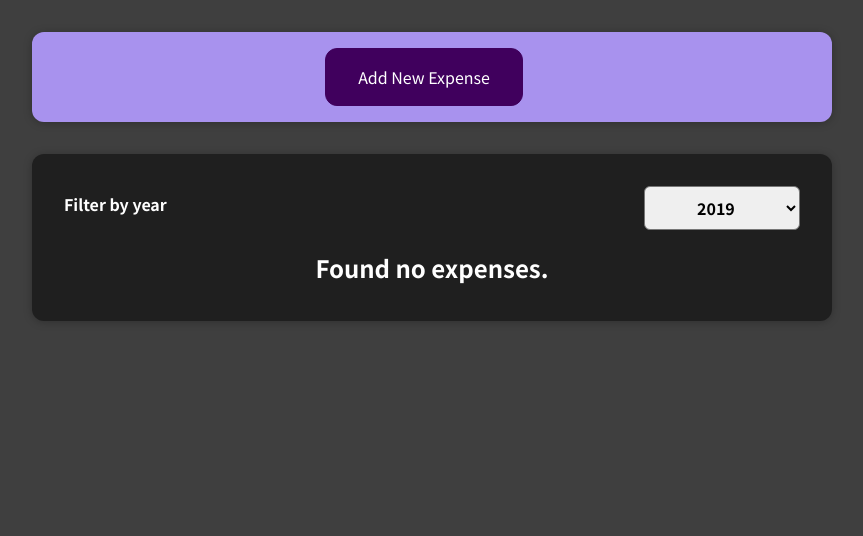
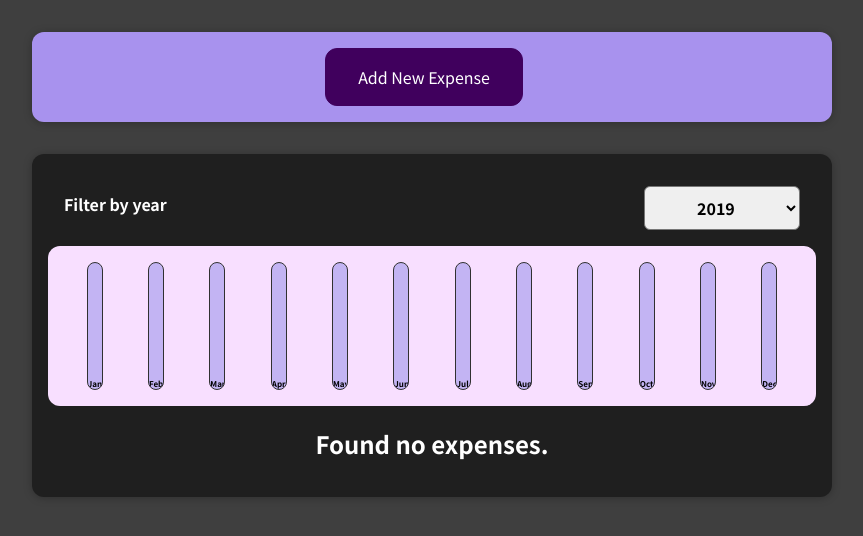
Before and after one commit to fredolivesantos/react-course, a React (Create React App) app: page / in a window 1280 px wide. Shown: the top 536 px of the page, without its empty margins (208-1071 px from the left). Built offline with nearby package versions, Linux system fonts and the light colour scheme.

Commit message:
Finished course app

```diff
--- a/src/components/Chart/Chart.js
+++ b/src/components/Chart/Chart.js
@@ -4,12 +4,16 @@ import ChartBar from "./ChartBar";
 import "./Chart.css";
 
 const Chart = (props) => {
+  const dataPointValues = props.dataPoints.map((dataPoint) => dataPoint.value);
+  const totalMaximum = Math.max(...dataPointValues);
+
   return (
-    <div className="cart">
+    <div className="chart">
       {props.dataPoints.map((dataPoint) => (
         <ChartBar
+          key={dataPoint.label}
           value={dataPoint.value}
-          maxValue={null}
+          maxValue={totalMaximum}
           label={dataPoint.label}
         />
       ))}
--- a/src/components/Chart/ChartBar.css
+++ b/src/components/Chart/ChartBar.css
@@ -1,5 +1,6 @@
 .chart-bar {
   height: 100%;
+  width: 1rem;
   display: flex;
   flex-direction: column;
   align-items: center;
--- a/src/components/Chart/ChartBar.js
+++ b/src/components/Chart/ChartBar.js
@@ -0,0 +1,25 @@
+import React from "react";
+
+import "./ChartBar.css";
+
+const ChartBar = (props) => {
+  let barFillHeight = "0%";
+
+  if (props.maxValue > 0) {
+    barFillHeight = Math.round((props.value / props.maxValue) * 100) + "%";
+  }
+
+  return (
+    <div className="chart-bar">
+      <div className="chart-bar__inner">
+        <div
+          className="chart-bar__fill"
+          style={{ height: barFillHeight }}
+        ></div>
+        <div className="chart-bar__label">{props.label}</div>
+      </div>
+    </div>
+  );
+};
+
+export default ChartBar;
--- a/src/components/Expenses/Expenses.js
+++ b/src/components/Expenses/Expenses.js
@@ -4,6 +4,7 @@ import "./Expenses.css";
 import Card from "../UI/Card";
 import ExpensesFilter from "./ExpensesFilter";
 import ExpensesList from "./ExpensesList";
+import ExpensesChart from "./ExpensesChart";
 
 const Expenses = (props) => {
   const [filteredYear, setFilteredYear] = useState("2019");
@@ -23,6 +24,7 @@ const Expenses = (props) => {
           selected={filteredYear}
           onChangeFilter={filterChangeHandler}
         />
+        <ExpensesChart expenses={filteredExpenses} />
         <ExpensesList items={filteredExpenses} />
       </Card>
     </div>
--- /dev/null
+++ b/src/components/Expenses/ExpensesChart.js
@@ -0,0 +1,29 @@
+import React from "react";
+
+import Chart from "../Chart/Chart";
+
+const ExpensesChart = (props) => {
+  const chartDataPoints = [
+    { label: "Jan", value: 0 },
+    { label: "Feb", value: 0 },
+    { label: "Mar", value: 0 },
+    { label: "Apr", value: 0 },
+    { label: "May", value: 0 },
+    { label: "Jun", value: 0 },
+    { label: "Jul", value: 0 },
+    { label: "Aug", value: 0 },
+    { label: "Sep", value: 0 },
+    { label: "Oct", value: 0 },
+    { label: "Nov", value: 0 },
+    { label: "Dec", value: 0 },
+  ];
+
+  for (const expense of props.expenses) {
+    const expenseMonth = expense.date.getMonth();
+    chartDataPoints[expenseMonth].value += expense.amount;
+  }
+
+  return <Chart dataPoints={chartDataPoints} />;
+};
+
+export default ExpensesChart;
--- a/src/components/NewExpense/ExpenseForm.js
+++ b/src/components/NewExpense/ExpenseForm.js
@@ -41,7 +41,7 @@ const ExpenseForm = (props) => {
 
     const expenseData = {
       title: enteredTitle,
-      amount: enteredAmount,
+      amount: +enteredAmount,
       date: new Date(enteredDate),
     };
 
```
Also changed, not shown: 1 other file (tests, documents, lock files or other folders).
